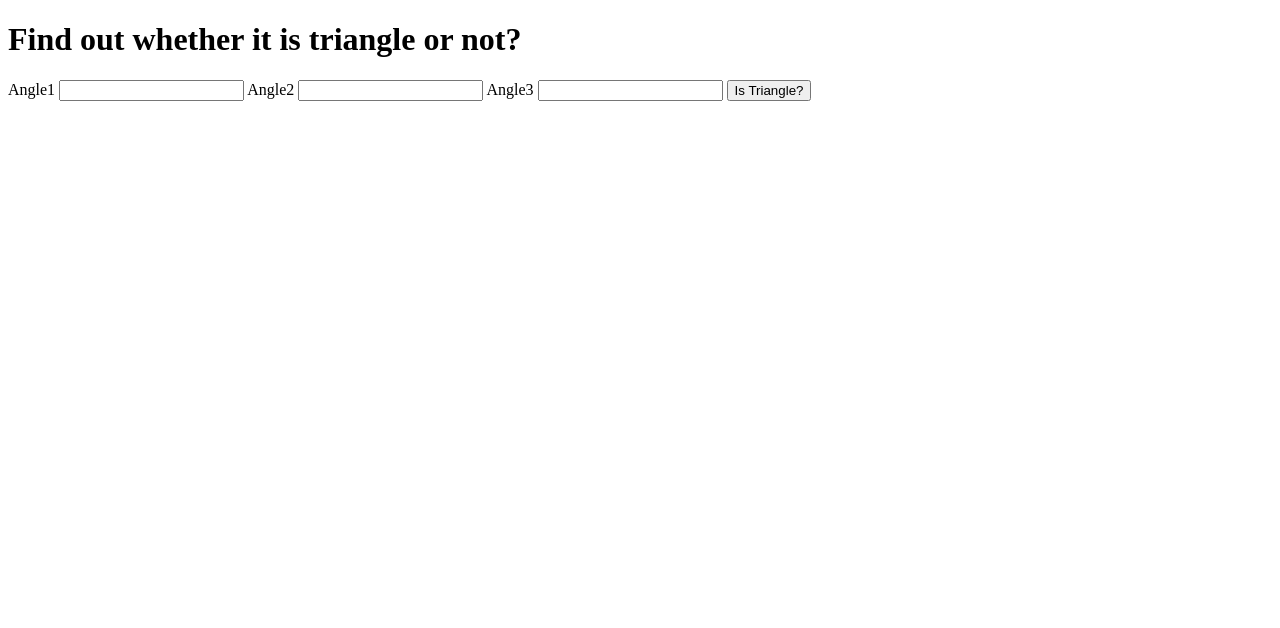
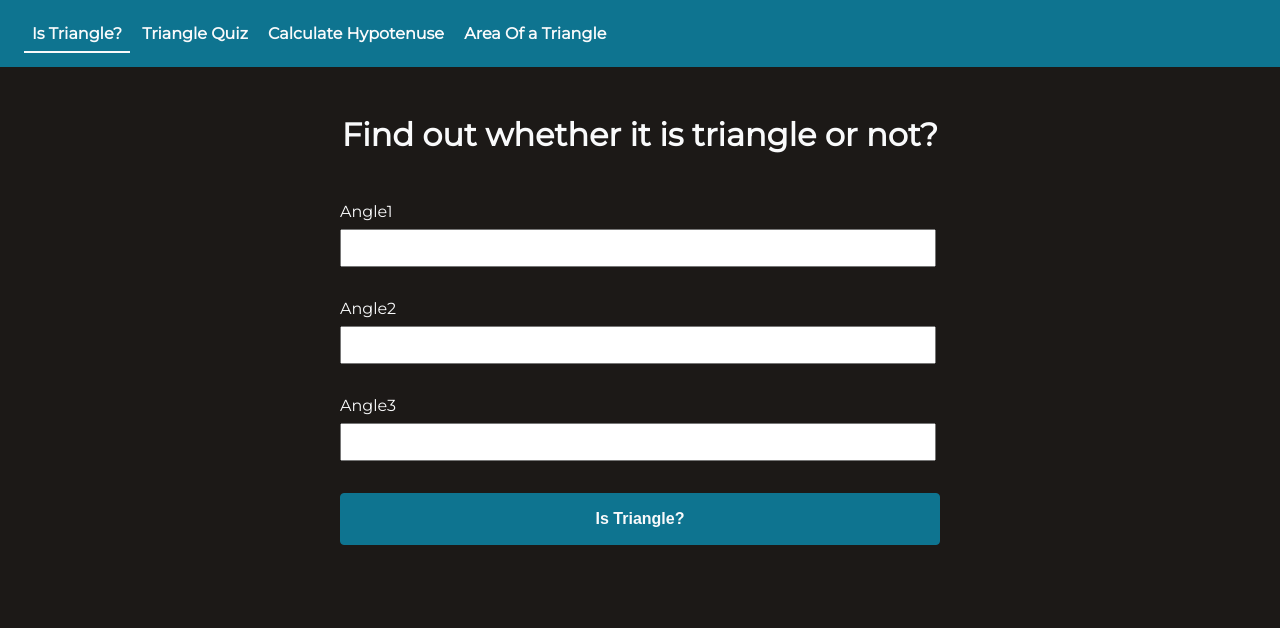
Before and after one commit to darshan1059/fun-with-triangle, a plain HTML site: page istriangle.html in a window 1280 px wide. Drawn offline with Linux system fonts and the light colour scheme.

Commit message:
imported styles

```diff
--- a/istriangle.html
+++ b/istriangle.html
@@ -1,23 +1,50 @@
 <!DOCTYPE html>
 <html lang="en">
+
 <head>
     <meta charset="UTF-8">
     <meta http-equiv="X-UA-Compatible" content="IE=edge">
     <meta name="viewport" content="width=device-width, initial-scale=1.0">
     <title>Is Triangle</title>
+    <link href="style.css" rel="Stylesheet">
 </head>
+
 <body>
+
+    <nav>
+        <a href="istriangle.html" class="link-active">Is Triangle?</a>
+        <a href="quiz.html">Triangle Quiz</a>
+        <a href="hypotenuse.html">Calculate Hypotenuse</a>
+        <a href="area.html">Area Of a Triangle</a>
+    </nav>
+
     <h1>Find out whether it is triangle or not?</h1>
 
-    <label for="angle1">Angle1</label>
-    <input type="number" class="angle-input"/>
-    <label for="angle2">Angle2</label>
-    <input type="number" class="angle-input"/>
-    <label for="angle3">Angle3</label>
-    <input type="number" class="angle-input"/>
-    <button id="is-triangle-button">Is Triangle?</button>
-    <div id="output"></div>
+    <div class="container">
+
+        <div class="container-angle">
+            <label for="angle1">Angle1</label>
+            <input type="number" class="angle-input" />
+        </div>
+
+        <div class="container-angle">
+            <label for="angle2">Angle2</label>
+            <input type="number" class="angle-input" />
+        </div>
+
+
+        <div class="container-angle">
+            <label for="angle3">Angle3</label>
+            <input type="number" class="angle-input" />
+        </div>
+
+        <button id="is-triangle-button">Is Triangle?</button>
+        <div id="output"></div>
+    </div>
+
+
 
     <script src="istriangle.js"></script>
 </body>
+
 </html>
```
Also changed, not shown: hypotenuse.html (+32 -6 lines), quiz.html (+21 -9 lines).
